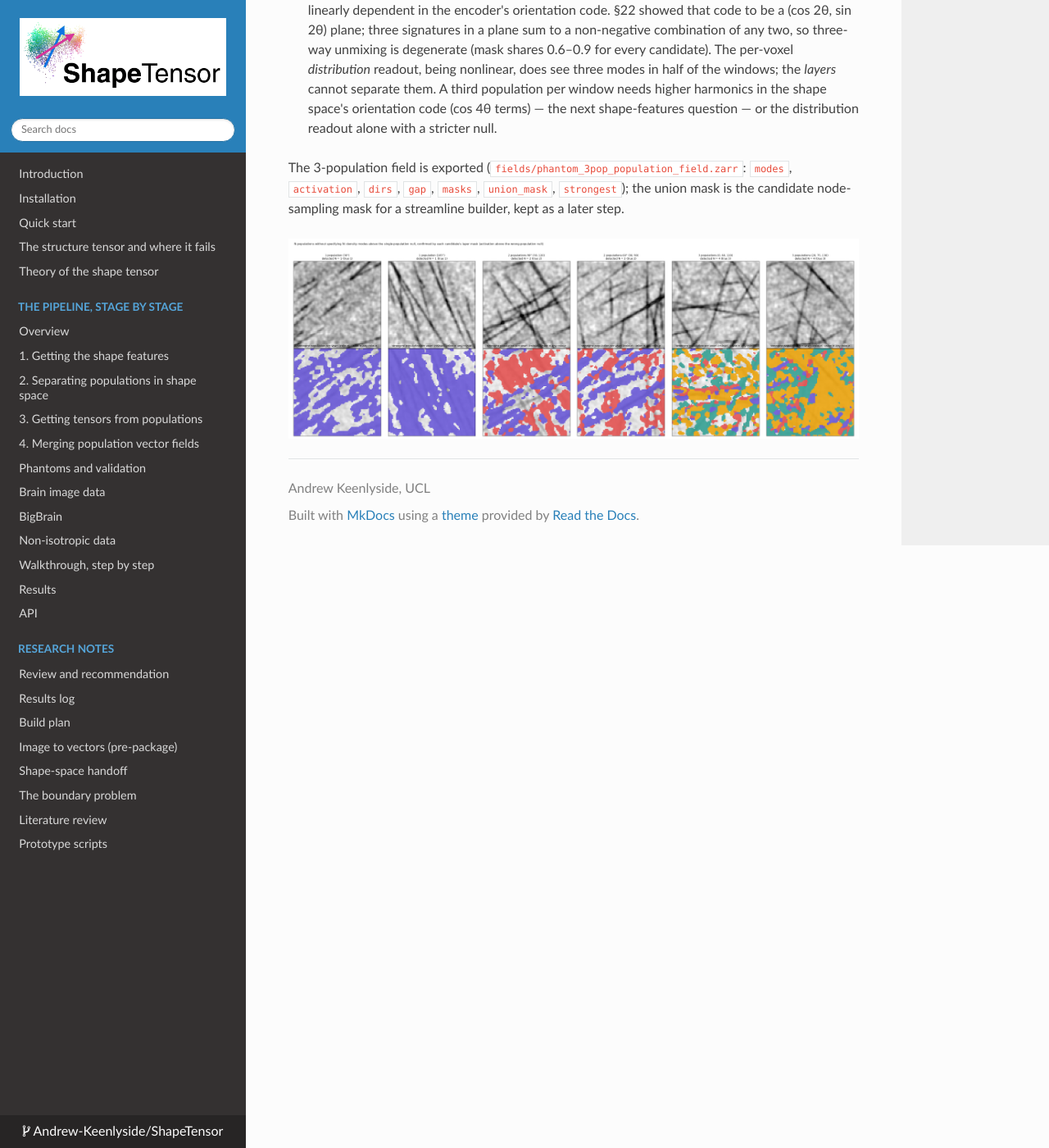
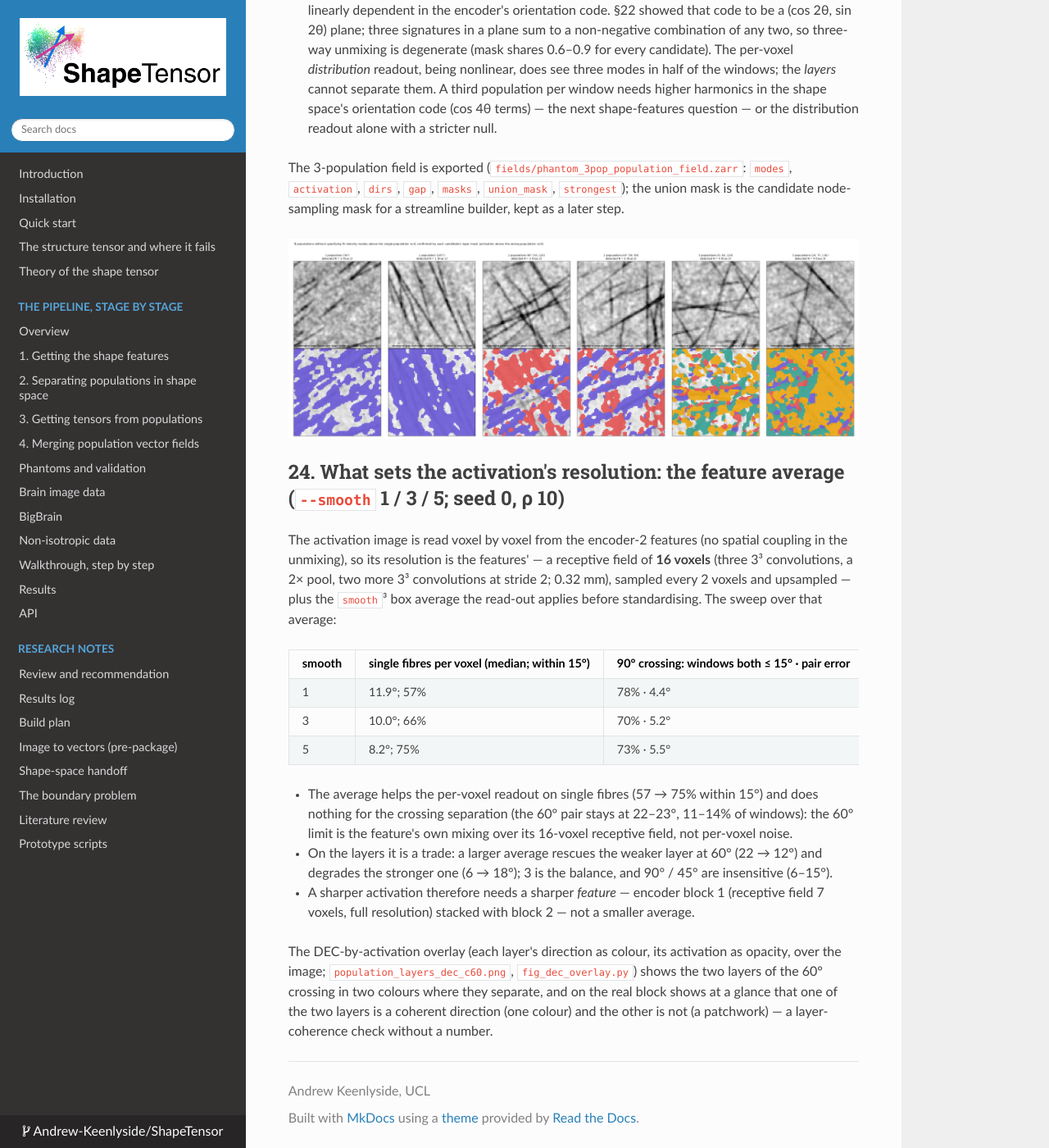
Before and after one commit to Andrew-Keenlyside/ShapeTensor, an MkDocs documentation site: the page built from docs/TCA_FIELD_RESULTS.md, in a window 1280 px wide and 1400 px high, scrolled down 21915 px. Shown: the whole window at 82% size. Built offline with MkDocs 1.6.1, drawn with Linux system fonts in a browser that asks for light colours; nearby versions of some CDN libraries.

Commit message:
Smoothing sweep (results log §24): the activation's resolution is the feature's receptive field; the average trades the two layers

```diff
--- a/docs/TCA_FIELD_RESULTS.md
+++ b/docs/TCA_FIELD_RESULTS.md
@@ -720,3 +720,29 @@ The 3-population field is exported (`fields/phantom_3pop_population_field.zarr`:
 builder, kept as a later step.
 
 ![N populations](../img/n_populations.png)
+
+## 24. What sets the activation's resolution: the feature average (`--smooth` 1 / 3 / 5; seed 0, ρ 10)
+
+The activation image is read voxel by voxel from the encoder-2 features (no spatial coupling in the unmixing), so
+its resolution is the features' — a receptive field of **16 voxels** (three 3³ convolutions, a 2× pool, two more
+3³ convolutions at stride 2; 0.32 mm), sampled every 2 voxels and upsampled — plus the `smooth`³ box average the
+read-out applies before standardising. The sweep over that average:
+
+| smooth | single fibres per voxel (median; within 15°) | 90° crossing: windows both ≤ 15° · pair error | 60° | 45° | layers at 60°: own-tensor error, layer 1 / layer 2 | at 90° | at 45° | residual |
+|---|---|---|---|---|---|---|---|---|
+| 1 | 11.9°; 57% | 78% · 4.4° | 14% · 23° | 10% | 22.3° / 6.3° | 5.7° / 8.5° | 9.9° / 15.0° | 0.76–0.78 |
+| 3 | 10.0°; 66% | 70% · 5.2° | 11% · 23° | 15% | 19.9° / 6.4° | 5.9° / 9.3° | 10.2° / 13.2° | 0.72–0.75 |
+| 5 | 8.2°; 75% | 73% · 5.5° | 14% · 22° | 7% | 11.7° / 17.6° | 6.7° / 14.6° | 10.8° / 15.1° | 0.67–0.72 |
+
+- The average helps the per-voxel readout on single fibres (57 → 75% within 15°) and does nothing for the crossing
+  separation (the 60° pair stays at 22–23°, 11–14% of windows): the 60° limit is the feature's own mixing over its
+  16-voxel receptive field, not per-voxel noise.
+- On the layers it is a trade: a larger average rescues the weaker layer at 60° (22 → 12°) and degrades the
+  stronger one (6 → 18°); 3 is the balance, and 90° / 45° are insensitive (6–15°).
+- A sharper activation therefore needs a sharper *feature* — encoder block 1 (receptive field 7 voxels, full
+  resolution) stacked with block 2 — not a smaller average.
+
+The DEC-by-activation overlay (each layer's direction as colour, its activation as opacity, over the image;
+`population_layers_dec_c60.png`, `fig_dec_overlay.py`) shows the two layers of the 60° crossing in two colours
+where they separate, and on the real block shows at a glance that one of the two layers is a coherent direction
+(one colour) and the other is not (a patchwork) — a layer-coherence check without a number.
```
Also changed, not shown: figures/tca_field/population_layers_c45.png, figures/tca_field/population_layers_c45_s5.png (added), figures/tca_field/population_layers_c60.png, figures/tca_field/population_layers_c60_s5.png (added), figures/tca_field/population_layers_c90.png, figures/tca_field/population_layers_c90_s5.png (added).
